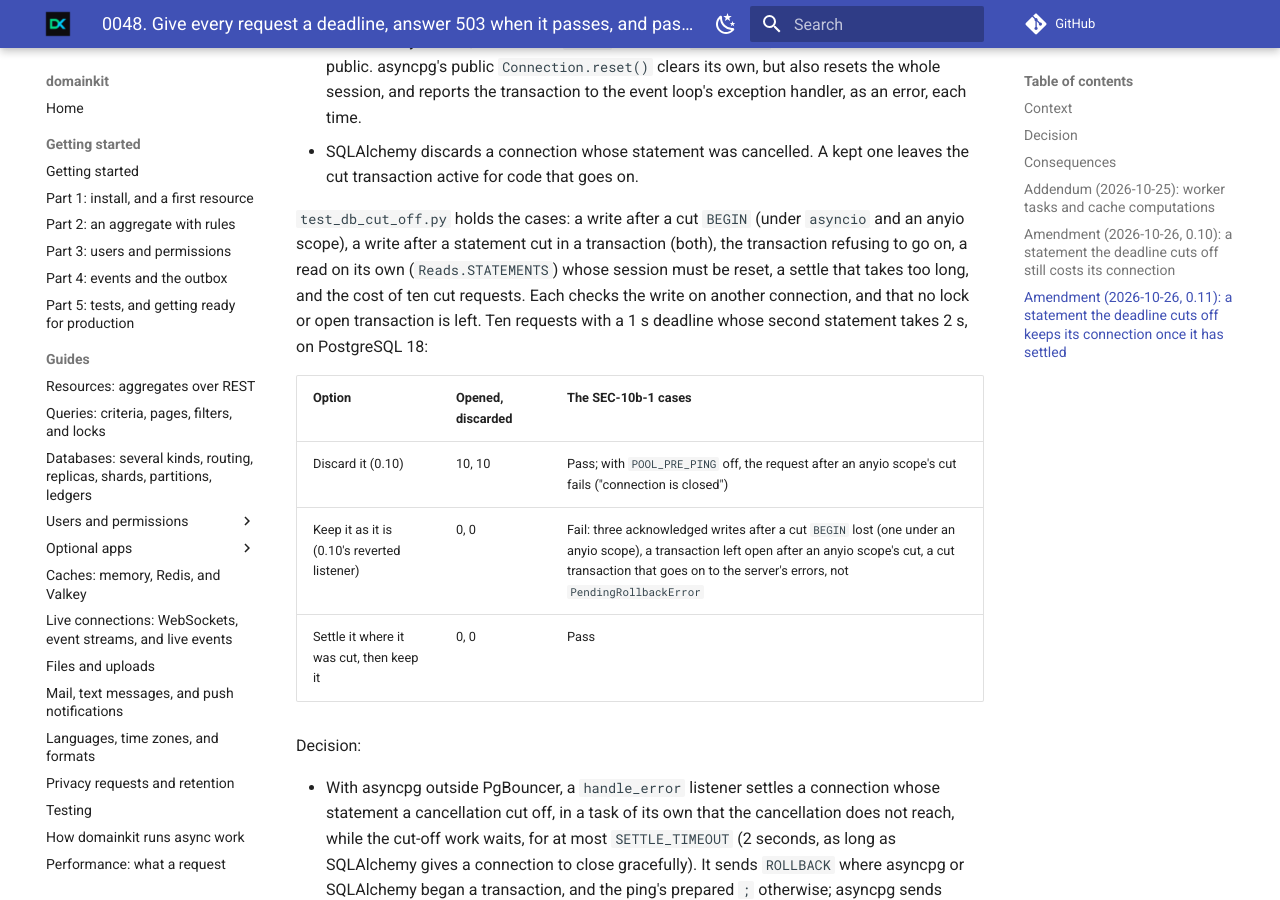
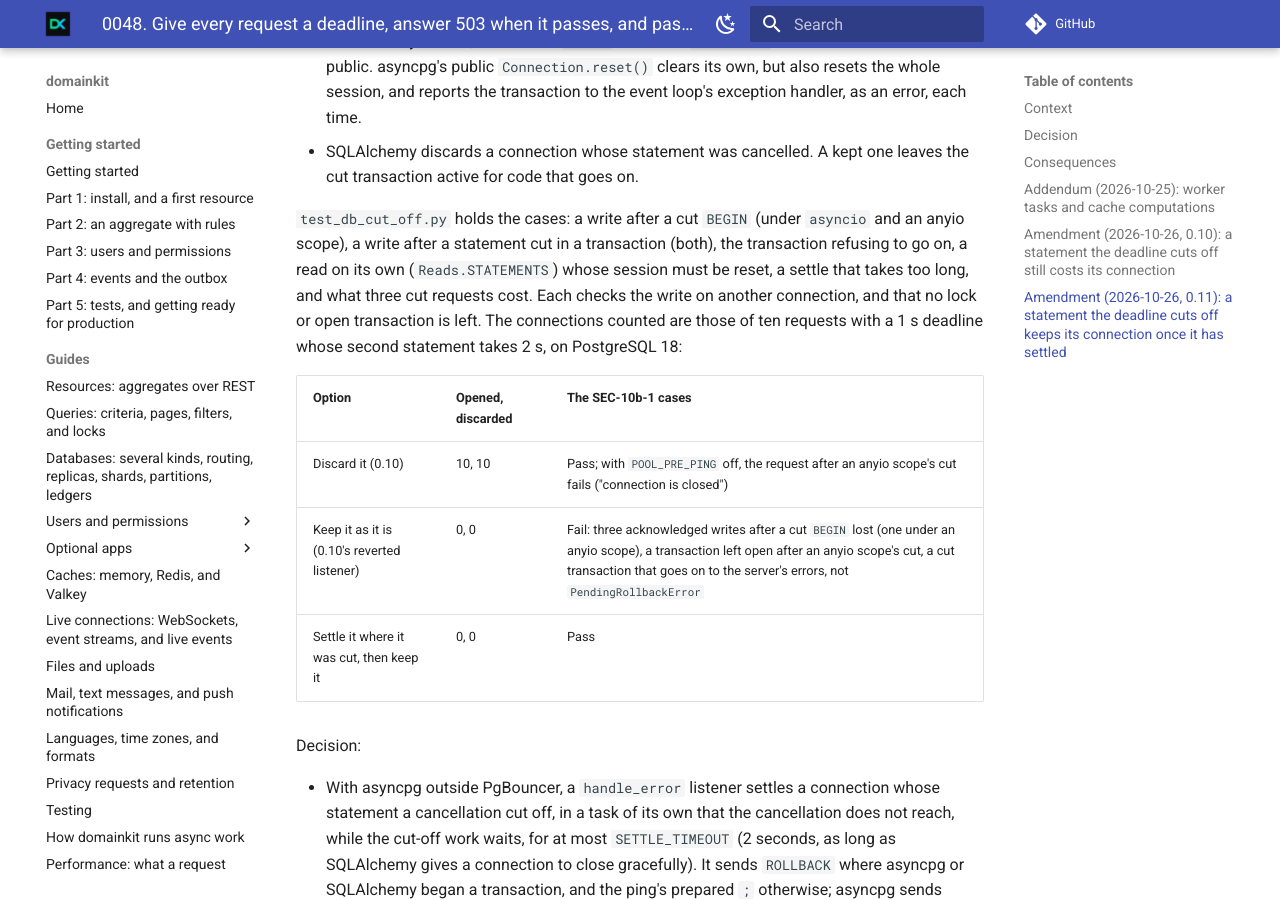
Before and after one commit to karimmattar/domainkit, an MkDocs documentation site: the page built from docs/adr/0048-request-deadlines.md, in a window 1280 px wide and 900 px high, scrolled down 4080 px. Built offline with MkDocs 1.6.1 and Material for MkDocs 9.7.7, drawn with Linux system fonts in a browser that asks for light colours; comment, search, counter and statistics services are not loaded.

Commit message:
Say which requests ADR 0048's measurement counted
The tests check three cut requests; the connections in the table are those
of ten requests measured as 0.10 measured them.

Co-Authored-By: Claude Opus 5.5 <noreply@anthropic.com>
Claude-Session: https://claude.ai/code/session_01B3gxw7fsK9yiRqDKQfiEXE

```diff
--- a/docs/adr/0048-request-deadlines.md
+++ b/docs/adr/0048-request-deadlines.md
@@ -179,9 +179,10 @@ transaction. What each knows, read from asyncpg 0.32 and SQLAlchemy 2.1:
 `asyncio` and an anyio scope), a write after a statement cut in a
 transaction (both), the transaction refusing to go on, a read on its own
 (`Reads.STATEMENTS`) whose session must be reset, a settle that takes too
-long, and the cost of ten cut requests. Each checks the write on another
-connection, and that no lock or open transaction is left. Ten requests
-with a 1 s deadline whose second statement takes 2 s, on PostgreSQL 18:
+long, and what three cut requests cost. Each checks the write on another
+connection, and that no lock or open transaction is left. The connections
+counted are those of ten requests with a 1 s deadline whose second
+statement takes 2 s, on PostgreSQL 18:
 
 | Option | Opened, discarded | The SEC-10b-1 cases |
 | --- | --- | --- |
```
